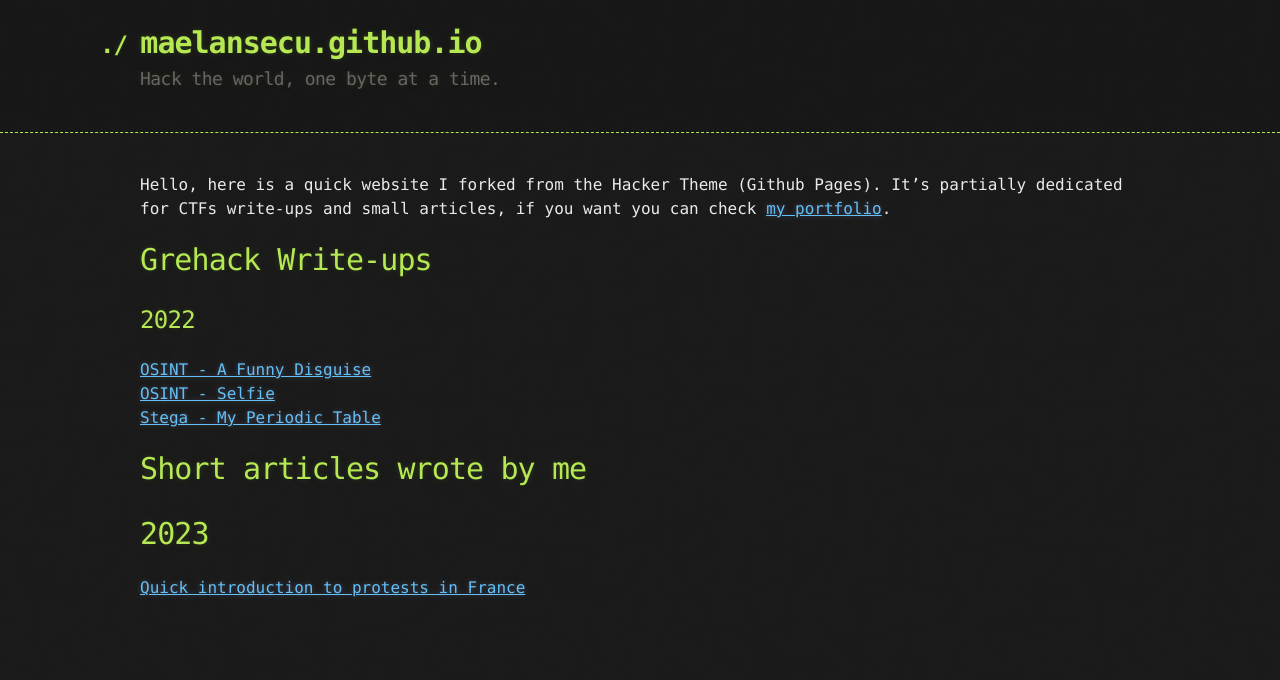
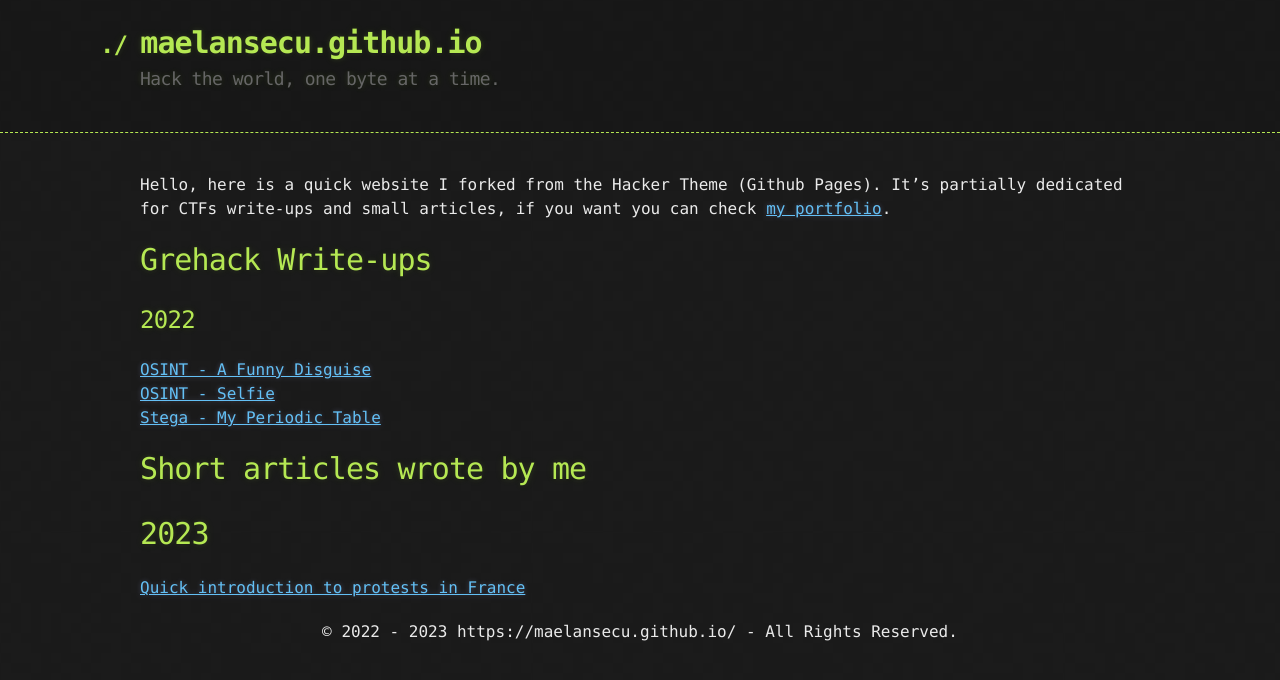
Before and after one commit to maelansecu/maelansecu.github.io, a Jekyll site: the page built from index.md, in a window 1280 px wide. Shown: the top 680 px of the page. Built offline with Jekyll 4.4.1, drawn with Linux system fonts in a browser that asks for light colours.

Commit message:
Update default.html

```diff
--- a/_layouts/default.html
+++ b/_layouts/default.html
@@ -36,4 +36,13 @@
       </section>
     </div>
   </body>
+  <footer>
+    <div id="copyright" align="center">&copy; 2022 - 2023 https://maelansecu.github.io/</div>
+      <script>
+      (function(){
+        let cpr = document.getElementById("copyright");
+        cpr.innerHTML = "&copy; 2022 - "+new Date().getFullYear()+" https://maelansecu.github.io/ - All Rights Reserved.";
+      })();
+      </script>
+   </footer>
 </html>
```
